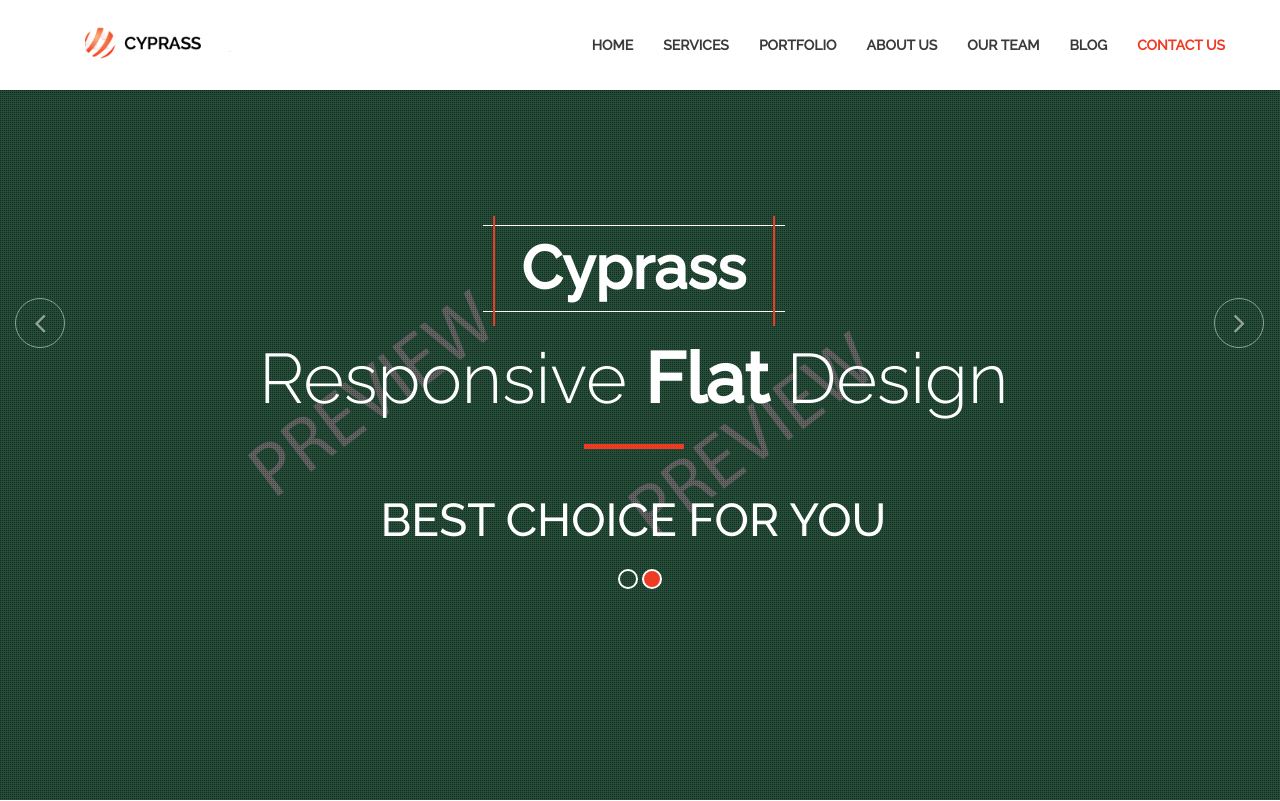
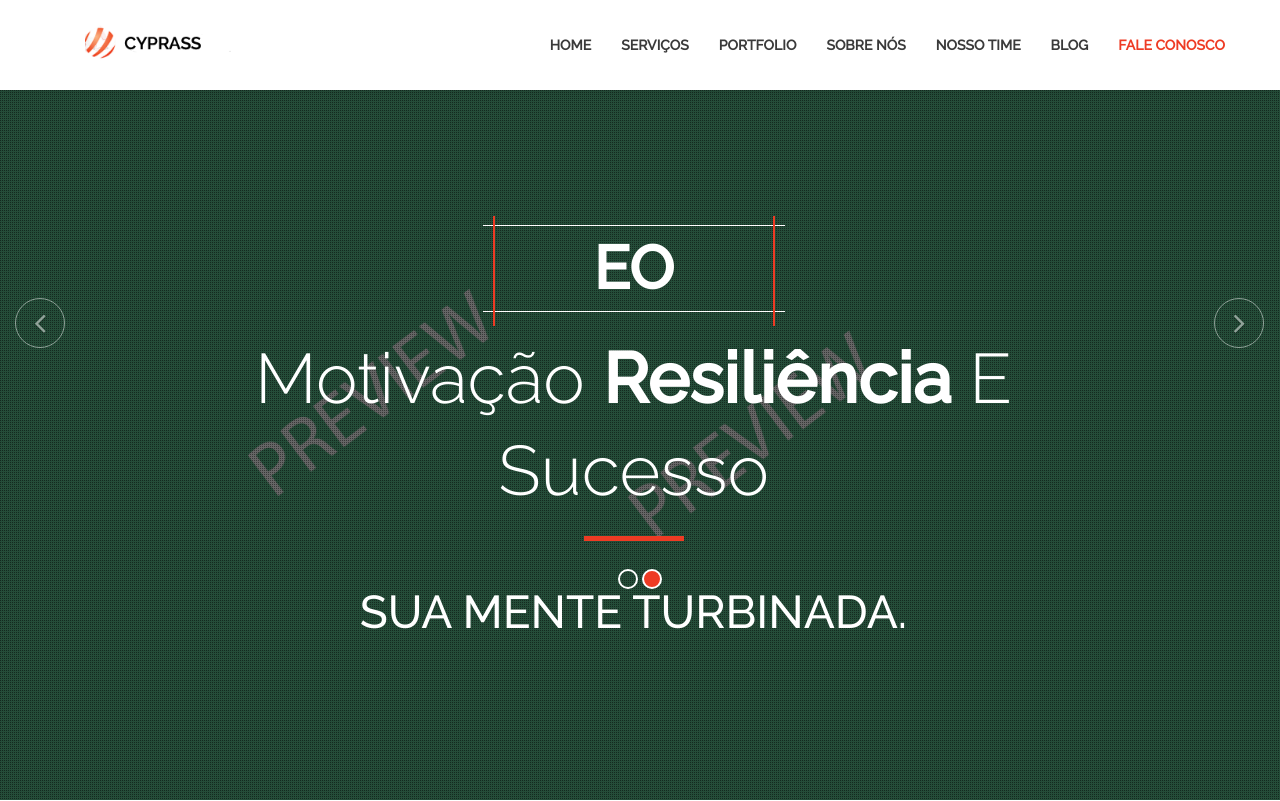
Before and after one commit to caiobizerril/WEB, a plain HTML site: page index.html in a window 1280 px wide. Shown: the top 801 px of the page. Drawn offline with Linux system fonts and the light colour scheme; some packages are replaced by stand-ins of ours.

Commit message:
Texto novo no navbar e painel animado
traduzi a nav bar e escrevi textos para o painle animado

```diff
--- a/index.html
+++ b/index.html
@@ -62,12 +62,12 @@
                  	<nav class="collapse navbar-collapse navigation" id="bs-example-navbar-collapse-1" role="navigation">
                         <ul class="nav navbar-nav navbar-right ">
                            	<li class="active"> <a href="#slider_part" class="page-scroll">Home </a></li>
-                            <li><a href="#service"  class="page-scroll">Services</a> </li>
+                            <li><a href="#service"  class="page-scroll">Serviços</a> </li>
                             <li><a href="#portfolio" class="page-scroll" >Portfolio</a> </li>
-                            <li><a href="#about" class="page-scroll">About Us </a> </li>
-                            <li><a href="#team" class="page-scroll">Our Team </a> </li>
+                            <li><a href="#about" class="page-scroll">Sobre Nós</a> </li>
+                            <li><a href="#team" class="page-scroll">Nosso Time</a> </li>
                             <li><a href="#blog" class="page-scroll">Blog</a> </li>
-                            <li><a href="#contact" class="page-scroll">Contact Us</a> </li>
+                            <li><a href="#contact" class="page-scroll">Fale conosco</a> </li>
                         </ul>
                      </nav>
                 </div><!-- /.container-fluid -->
@@ -88,10 +88,10 @@
            	 		</div>
            	 		<div class="carousel-caption">
                	 		<div class="col-md-12 col-xs-12 text-center">
-                      <h2>Cyprass</h2>
-               	 			<h3 class="animated2"> <b>Creative</b> Modern and clean </h3>
+                      <h2>EO</h2>
+               	 			<h3 class="animated2"> <b>Empreendedorismo </b> e Inovação </h3>
                	 			<div class="line"></div>
-               	 			<p class="animated3">Unique clean design</p>
+               	 			<p class="animated3"> Sua dose de conhecimento.</p>
                	 		</div>
            	 		</div>
            	 	</div>
@@ -101,10 +101,10 @@
            	 		</div>
            	 		<div class="carousel-caption">
                	 		<div class="col-md-12 col-xs-12 text-center">
-                    <h2>Cyprass</h2>
-               	 			<h3 class="animated3"> responsive <b>Flat </b>design</h3>
+                    <h2>EO</h2>
+               	 			<h3 class="animated3"> Motivação <b> Resiliência </b> e Sucesso</h3>
                	 			<div class="line"></div>
-               	 			<p class="animated2">best choice for you</p>
+               	 			<p class="animated2"> Sua mente turbinada.</p>
                	 		</div>
            	 		</div>
            	 	</div>
```
